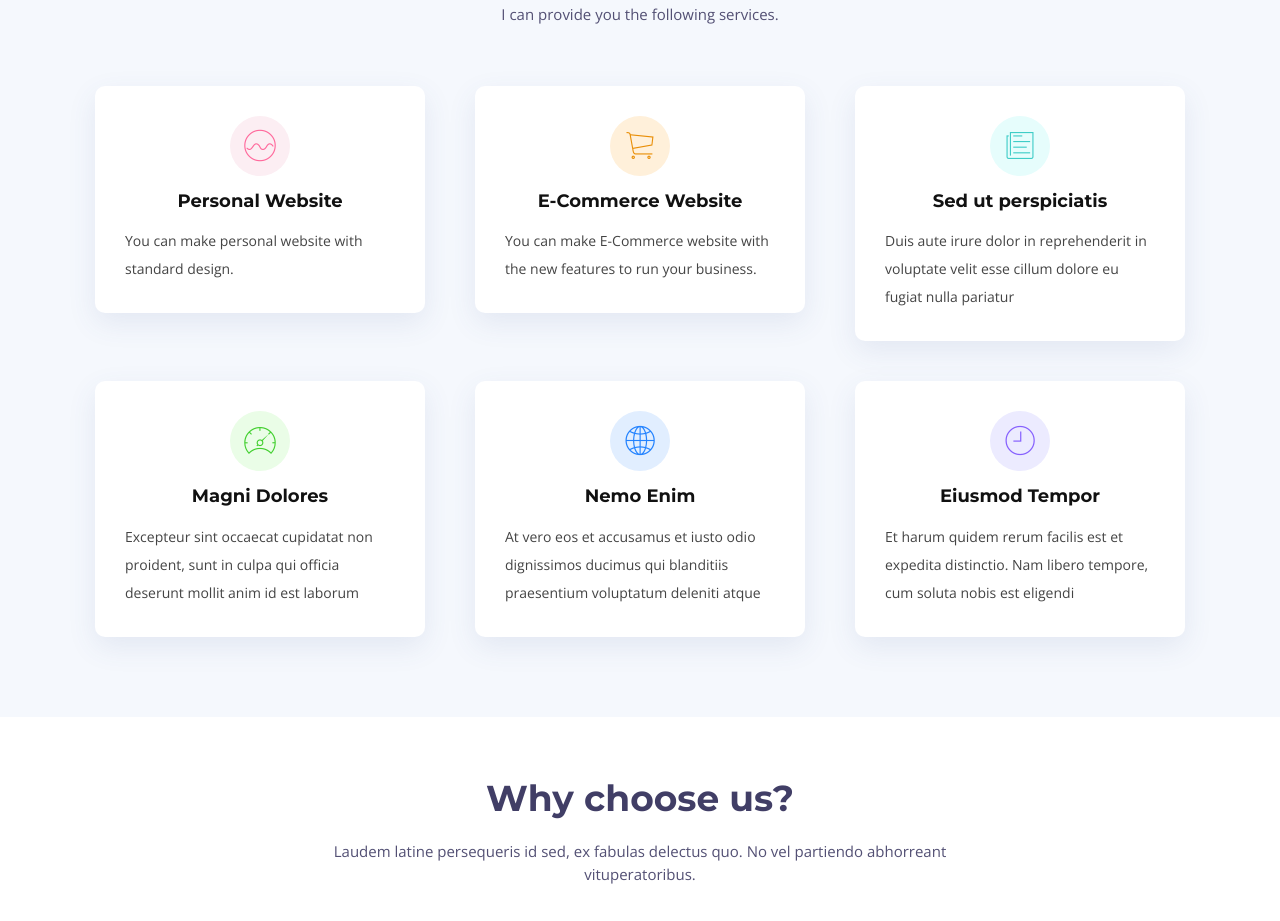
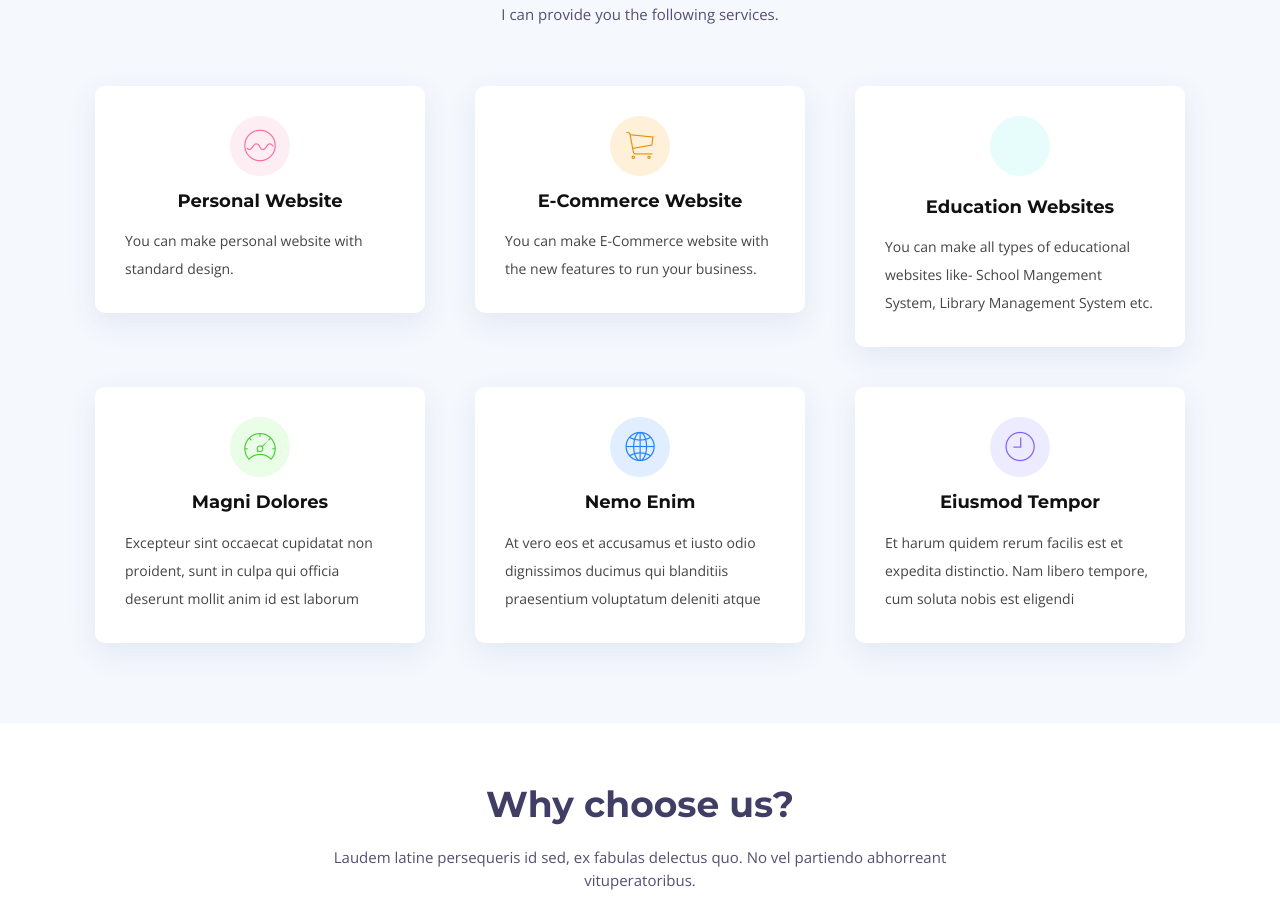
Before and after one commit to anisahmmed/anisahmmed.github.io, a plain HTML site: page index.html in a window 1280 px wide. Shown: the part 1559-2480 px from the top of the page. Drawn offline with nearby package versions, Linux system fonts and the light colour scheme; files whose address does not match are found by name.

Commit message:
update services

```diff
--- a/index.html
+++ b/index.html
@@ -179,9 +179,9 @@
 
           <div class="col-md-6 col-lg-4 wow bounceInUp" data-wow-delay="0.1s" data-wow-duration="1.4s">
             <div class="box">
-              <div class="icon" style="background: #e6fdfc;"><i class="ion-ios-paper-outline" style="color: #3fcdc7;"></i></div>
-              <h4 class="title"><a href="">Sed ut perspiciatis</a></h4>
-              <p class="description">Duis aute irure dolor in reprehenderit in voluptate velit esse cillum dolore eu fugiat nulla pariatur</p>
+              <div class="icon" style="background: #e6fdfc;"><i class="ion-md-bookmarks" style="color: #3fcdc7;"></i></div>
+              <h4 class="title"><a href="">Education Websites</a></h4>
+              <p class="description">You can make all types of educational websites like- School Mangement System, Library Management System etc.</p>
             </div>
           </div>
           <div class="col-md-6 col-lg-4 wow bounceInUp" data-wow-delay="0.1s" data-wow-duration="1.4s">
```
